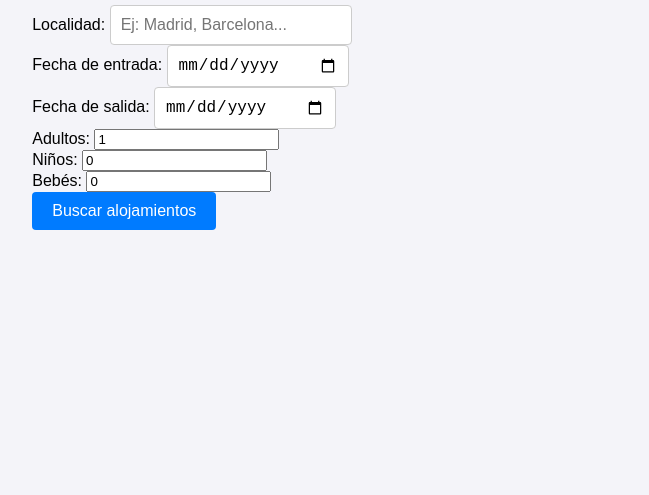
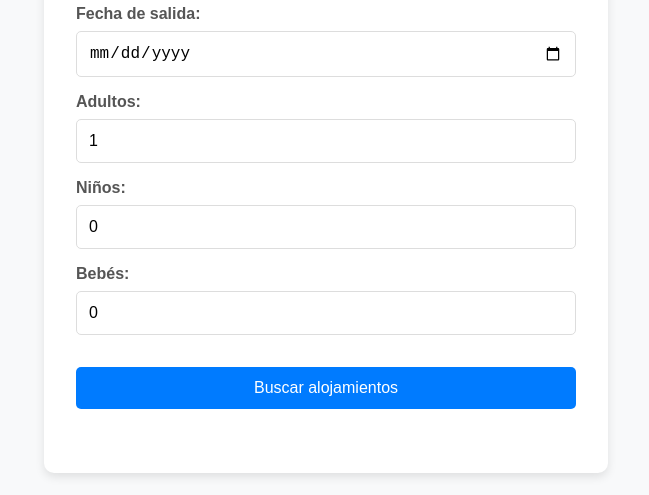
Before and after one commit to Jaime2273/Electron-Airbnb, an Electron app: page index.html in a window 1000 px wide. Shown: the part 305-800 px from the top of the page, without its empty margins (174-823 px from the left). Drawn offline with Linux system fonts and the light colour scheme; no server answers.

Commit message:
Update style.css

```diff
--- a/style.css
+++ b/style.css
@@ -1,118 +1,133 @@
 /* Estilo general para el cuerpo de la página */
 body {
-    font-family: Arial, sans-serif;
-    background-color: #f4f4f9;
+    font-family: 'Arial', sans-serif;
+    background-color: #f8f9fa;
     margin: 0;
     padding: 0;
     display: flex;
-    flex-direction: column;
+    justify-content: center;
     align-items: center;
-    justify-content: center;
-    height: 100vh;
-    overflow: hidden; /* Evitar desplazamiento no deseado */
+    min-height: 100vh;
+    color: #333;
 }
 
-/* Estilo para el encabezado */
-h1 {
-    color: #333;
-    font-size: 2.5rem;
-    margin-bottom: 20px;
+/* Contenedor principal */
+.container {
+    background-color: #fff;
+    padding: 2rem;
+    border-radius: 10px;
+    box-shadow: 0 4px 10px rgba(0, 0, 0, 0.1);
+    width: 100%;
+    max-width: 500px;
+    text-align: center;
 }
 
-/* Contenedor del formulario (input y botón) */
-#formulario {
-    display: flex;
-    justify-content: center;
-    align-items: center;
-    gap: 20px;
-    margin-bottom: 20px;
+/* Título */
+h1 {
+    font-size: 2rem;
+    margin-bottom: 1.5rem;
+    color: #007BFF;
 }
 
-/* Estilo para el campo de búsqueda (input) */
-#localidad {
-    padding: 10px;
-    font-size: 1rem;
-    border: 1px solid #ccc;
-    border-radius: 4px;
-    width: 220px;
-    min-width: 150px;
+/* Formulario */
+.formulario {
+    display: flex;
+    flex-direction: column;
+    gap: 1rem;
 }
 
-/* Estilo para los campos de fecha (entrada y salida) */
-input[type="date"] {
-    padding: 10px;
-    font-size: 1rem;
-    border: 1px solid #ccc;
-    border-radius: 4px;
-    width: 160px;
-    min-width: 140px;
-    background-color: #fff;
-    transition: border-color 0.3s;
+/* Grupo de campos del formulario */
+.form-group {
+    display: flex;
+    flex-direction: column;
+    gap: 0.5rem;
+    text-align: left;
 }
 
-input[type="date"]:focus {
+/* Etiquetas */
+label {
+    font-weight: bold;
+    color: #555;
+}
+
+/* Campos de entrada */
+input[type="text"],
+input[type="date"],
+input[type="number"] {
+    padding: 0.75rem;
+    font-size: 1rem;
+    border: 1px solid #ddd;
+    border-radius: 5px;
+    width: 100%;
+    box-sizing: border-box;
+    transition: border-color 0.3s ease;
+}
+
+input[type="text"]:focus,
+input[type="date"]:focus,
+input[type="number"]:focus {
     border-color: #007BFF;
     outline: none;
 }
 
-/* Estilo para el botón de búsqueda */
+/* Botón de búsqueda */
 #buscar {
-    padding: 10px 20px;
+    padding: 0.75rem;
     font-size: 1rem;
     background-color: #007BFF;
     color: white;
     border: none;
-    border-radius: 4px;
+    border-radius: 5px;
     cursor: pointer;
-    transition: background-color 0.3s;
+    transition: background-color 0.3s ease;
+    margin-top: 1rem;
 }
 
-/* Cambiar color al pasar el ratón por encima del botón */
 #buscar:hover {
     background-color: #0056b3;
 }
 
-/* Estilo para la lista de resultados */
+/* Lista de resultados */
 #resultados {
     list-style-type: none;
     padding: 0;
-    margin-top: 30px;
-    width: 80%;
-    max-width: 600px;
-    overflow-y: auto; /* Permite el desplazamiento vertical */
-    max-height: 500px; /* Definimos una altura máxima para evitar que la lista se corte */
+    margin-top: 2rem;
+    width: 100%;
 }
 
 #resultados li {
-    background-color: #fff;
+    background-color: #f8f9fa;
     border: 1px solid #ddd;
-    padding: 15px;
-    margin-bottom: 10px;
-    border-radius: 4px;
+    padding: 1rem;
+    margin-bottom: 1rem;
+    border-radius: 5px;
     box-shadow: 0 2px 4px rgba(0, 0, 0, 0.1);
 }
 
 /* Estilo para los elementos dentro de los resultados */
 #resultados li h2 {
     margin: 0;
-    font-size: 1.5rem;
+    font-size: 1.25rem;
     color: #333;
 }
 
 #resultados li p {
     color: #555;
-    font-size: 1rem;
+    font-size: 0.9rem;
+    margin: 0.5rem 0;
 }
 
 #resultados li .valoracion {
     font-weight: bold;
-    color: #f39c12; /* Color para destacar la valoración */
+    color: #f39c12;
 }
 
 #resultados li a {
     text-decoration: none;
     color: #007BFF;
     font-weight: bold;
+    display: inline-block;
+    margin-top: 0.5rem;
 }
 
 #resultados li a:hover {
```
